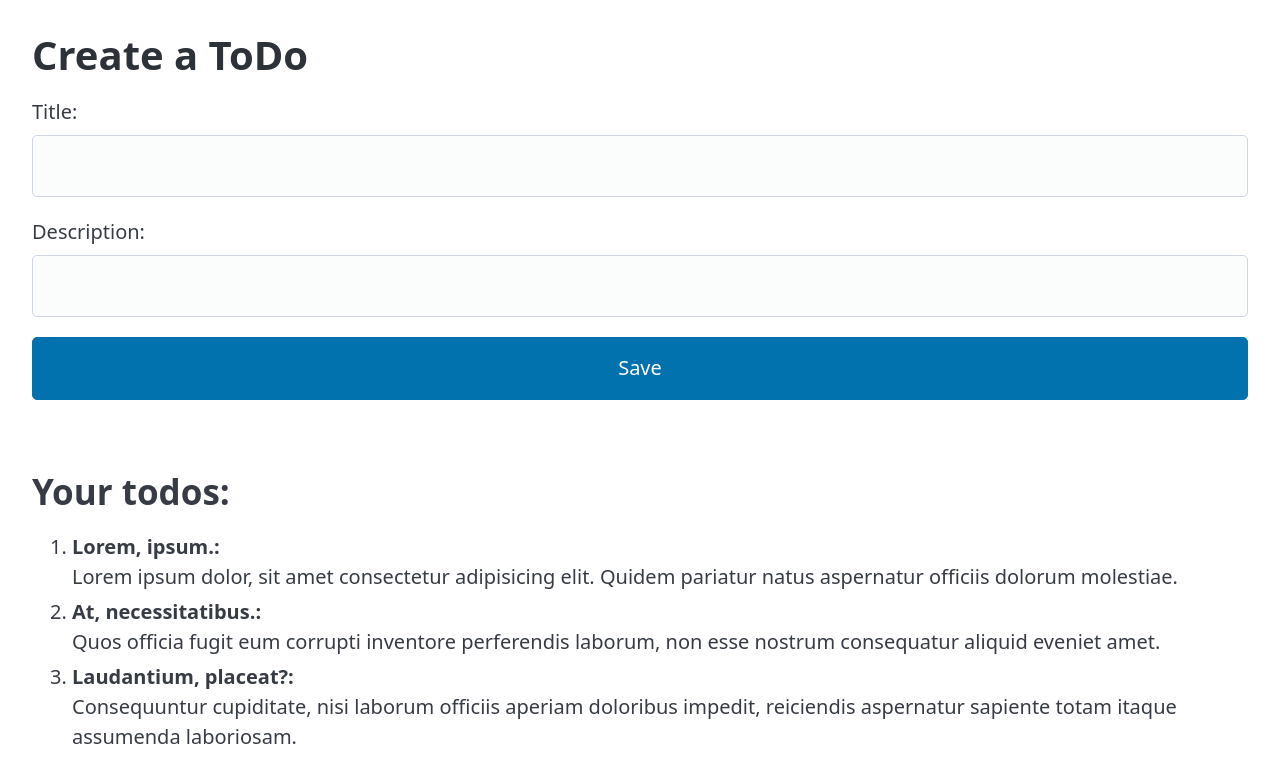
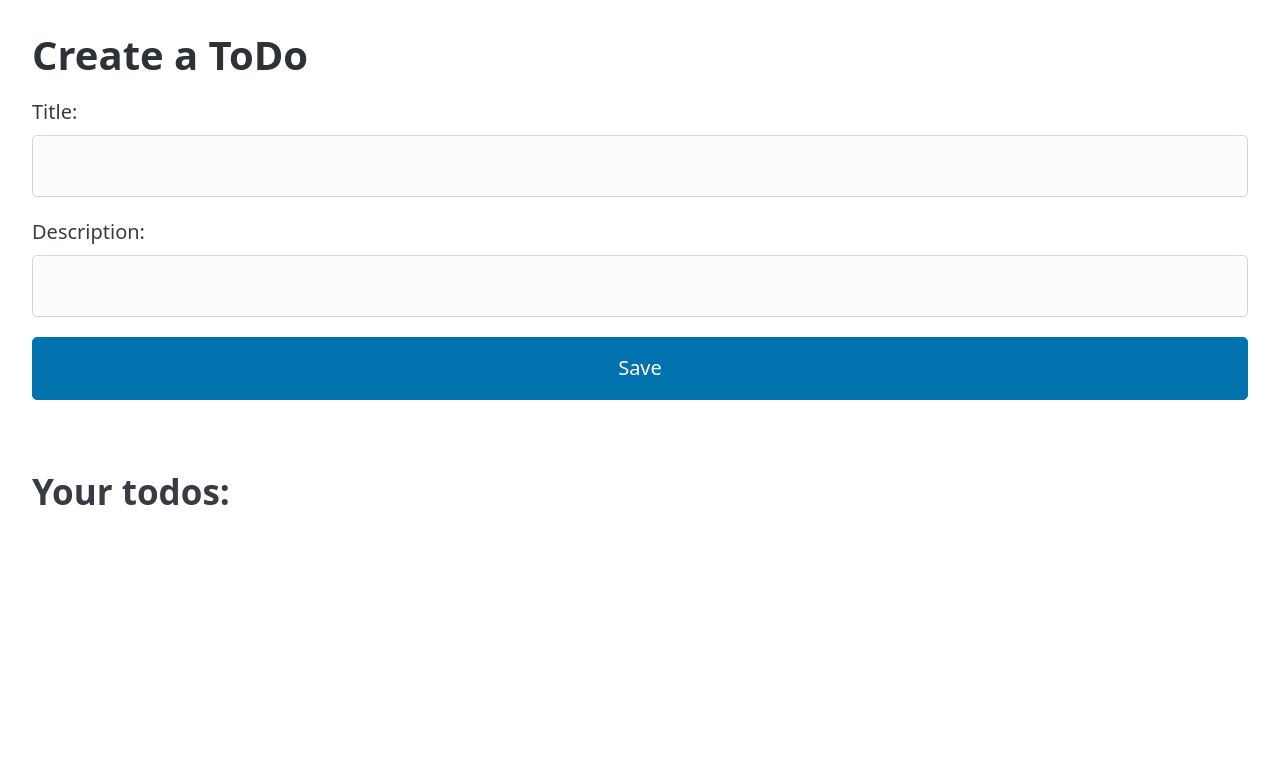
Before and after one commit to victor-reyes/Todos, a website with bundled scripts: page frontend/index.html in a window 1280 px wide. Built offline with nearby package versions, Linux system fonts and the light colour scheme.

Commit message:
Remove list with lorem ispum todos

```diff
--- a/frontend/index.html
+++ b/frontend/index.html
@@ -23,28 +23,5 @@
     </form>
 
     <h2>Your todos:</h2>
-    <ol>
-      <li>
-        <b>Lorem, ipsum.:</b>
-        <div>
-          Lorem ipsum dolor, sit amet consectetur adipisicing elit. Quidem pariatur natus aspernatur officiis dolorum
-          molestiae.
-        </div>
-      </li>
-      <li>
-        <b>At, necessitatibus.:</b>
-        <div>
-          Quos officia fugit eum corrupti inventore perferendis laborum, non esse nostrum consequatur aliquid eveniet
-          amet.
-        </div>
-      </li>
-      <li>
-        <b>Laudantium, placeat?:</b>
-        <div>
-          Consequuntur cupiditate, nisi laborum officiis aperiam doloribus impedit, reiciendis aspernatur sapiente totam
-          itaque assumenda laboriosam.
-        </div>
-      </li>
-    </ol>
   </body>
 </html>
```
